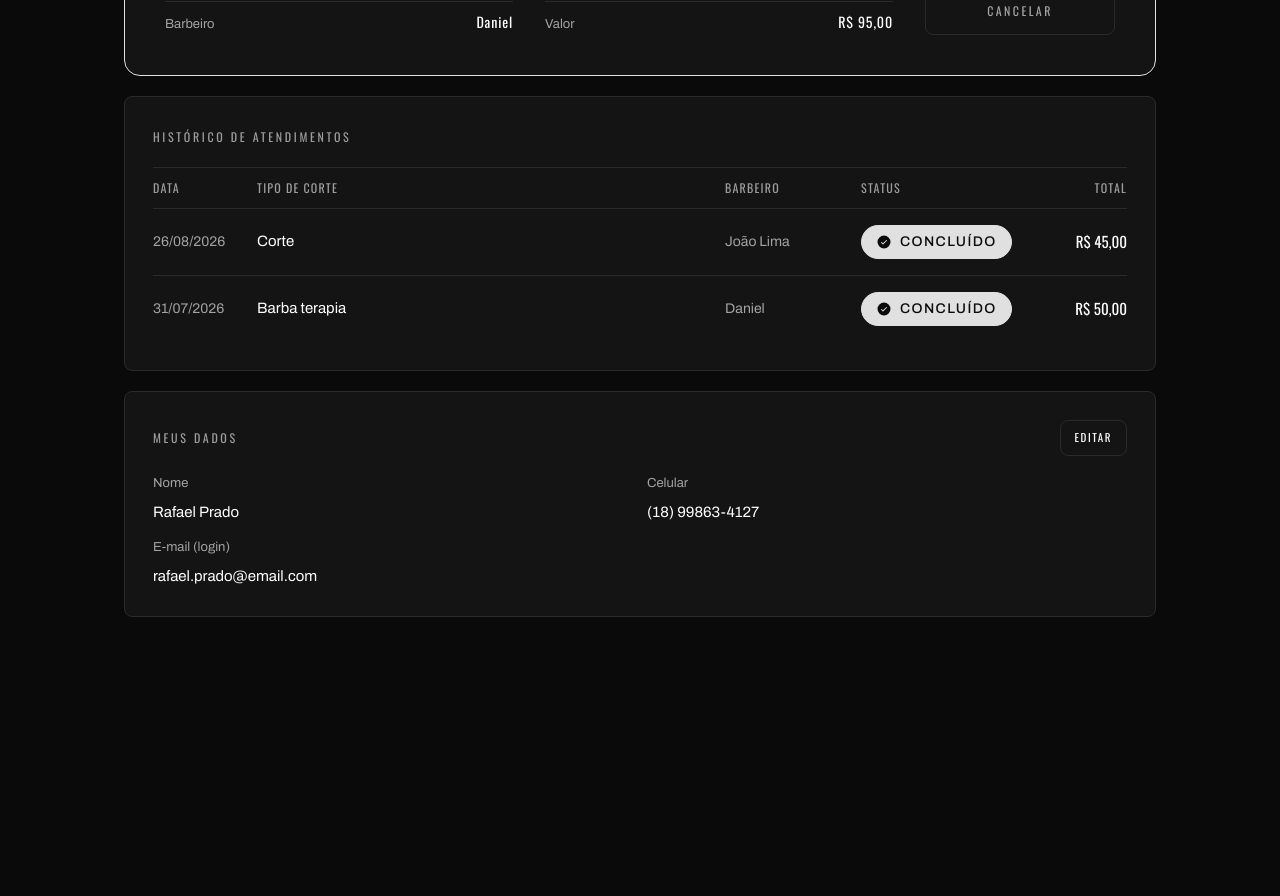
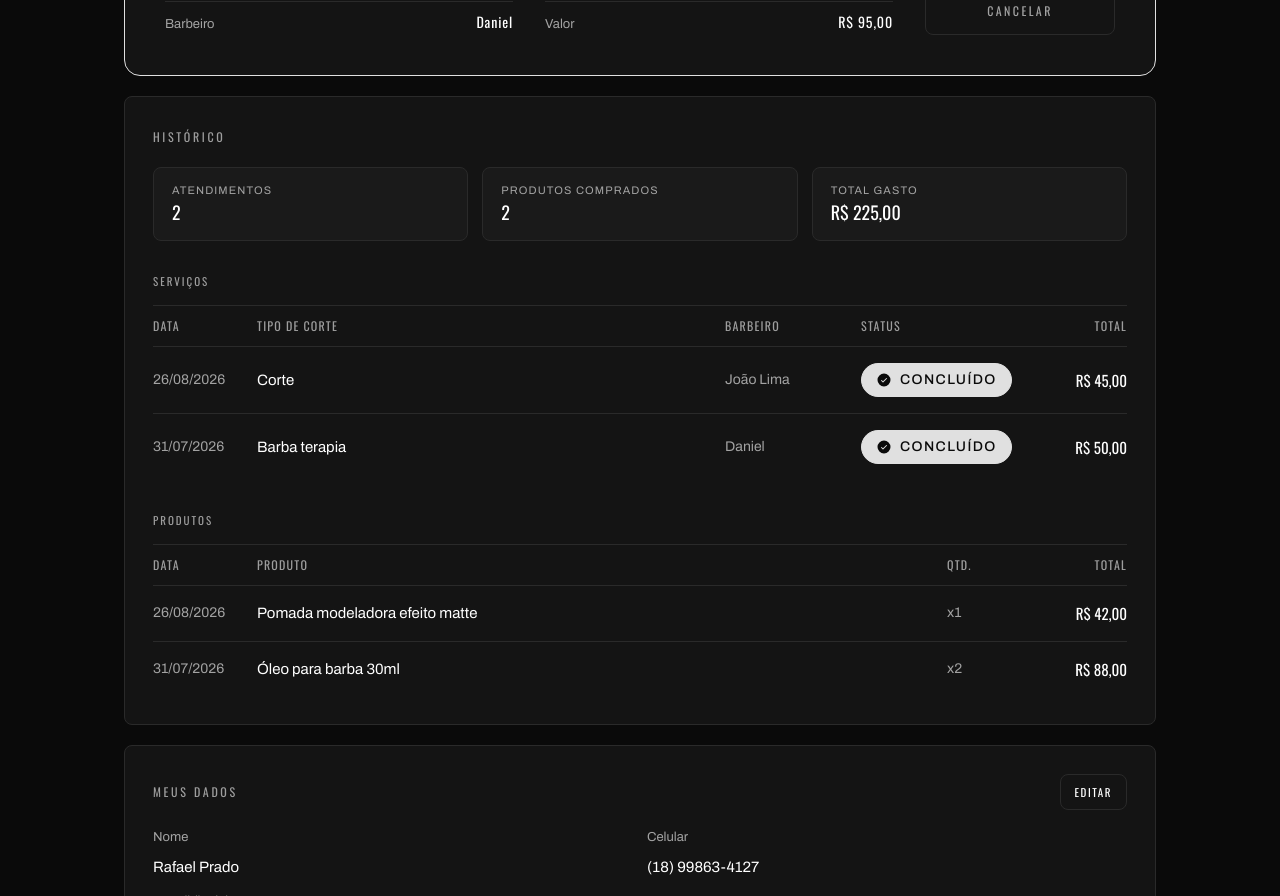
Before and after one commit to LeonardoSenerine/DCondeBarberShop, a React (Vite) app: page /conta in a window 1280 px wide. Shown: the part 560-1456 px from the top of the page. Before the commit the page ends 1241 px from the top, so only its background shows below. Built offline with nearby package versions, Linux system fonts and the light colour scheme; no server answers; a web font is replaced by a local one.

Commit message:
Fix error security

```diff
--- a/src/hooks/useBooking.ts
+++ b/src/hooks/useBooking.ts
@@ -6,6 +6,11 @@ import type { Database } from "@/types/database";
 
 type BookingRow = Database["public"]["Tables"]["bookings"]["Row"];
 type BookingInsert = Database["public"]["Tables"]["bookings"]["Insert"];
+
+// booked_slots isn't declared in the Database["public"]["Functions"] map (see
+// the comment on that field in database.ts) — cast the RPC name so we can
+// still chain filters, then annotate the response shape at the call site.
+type BookedSlotRow = { barber_id: string; scheduled_date: string; scheduled_time: string };
 
 export interface BookingWithDetails extends BookingRow {
   barbers: { name: string } | null;
@@ -40,13 +45,12 @@ export function useMonthBookings(barberId: string | null, year: number, month: n
     const lastDay = new Date(year, month + 1, 0).getDate();
     const to = `${year}-${String(month + 1).padStart(2, "0")}-${String(lastDay).padStart(2, "0")}`;
 
-    supabase
-      .from("booked_slots")
+    (supabase.rpc("booked_slots") as any)
       .select("scheduled_date, scheduled_time")
       .eq("barber_id", barberId)
       .gte("scheduled_date", from)
       .lte("scheduled_date", to)
-      .then(({ data }) => {
+      .then(({ data }: { data: Pick<BookedSlotRow, "scheduled_date" | "scheduled_time">[] | null }) => {
         if (!active) return;
         const map: Record<string, string[]> = {};
         (data ?? []).forEach((row) => {
@@ -172,3 +176,76 @@ export async function cancelBooking(id: string) {
   const { error } = await supabase.from("bookings").update({ status: "cancelled" }).eq("id", id);
   return { error: error?.message ?? null };
 }
+
+export interface MyPurchase {
+  id: string;
+  date: string;
+  product: string;
+  qty: number;
+  priceCents: number;
+}
+
+/** DEV-only mocked product purchases for the "Meus agendamentos" page. */
+function sampleMyPurchases(): MyPurchase[] {
+  const today = new Date();
+  const daysAgo = (n: number) => {
+    const d = new Date(today);
+    d.setDate(d.getDate() - n);
+    return dateKey(d);
+  };
+
+  return [
+    { id: "sample-my-purchase-1", date: daysAgo(14), product: "Pomada modeladora efeito matte", qty: 1, priceCents: 4200 },
+    { id: "sample-my-purchase-2", date: daysAgo(40), product: "Óleo para barba 30ml", qty: 2, priceCents: 8800 },
+  ];
+}
+
+/** The logged-in customer's completed product purchases, for the account page's history. */
+export function useMyPurchases(customerId: string | null) {
+  const [purchases, setPurchases] = useState<MyPurchase[]>([]);
+  const [loading, setLoading] = useState(true);
+
+  useEffect(() => {
+    if (!customerId) {
+      setPurchases(import.meta.env.DEV ? sampleMyPurchases() : []);
+      setLoading(false);
+      return;
+    }
+    let active = true;
+    setLoading(true);
+    supabase
+      .from("orders")
+      .select("id, created_at, order_items(quantity, unit_price_cents, products(name))")
+      .eq("customer_id", customerId)
+      .eq("status", "completed")
+      .order("created_at", { ascending: false })
+      .then(({ data }) => {
+        if (!active) return;
+        const rawOrders = (data ?? []) as unknown as {
+          id: string;
+          created_at: string;
+          order_items: { quantity: number; unit_price_cents: number; products: { name: string } | null }[] | null;
+        }[];
+        const items: MyPurchase[] = [];
+        rawOrders.forEach((o) => {
+          (o.order_items ?? []).forEach((it, i) => {
+            items.push({
+              id: `${o.id}-${i}`,
+              date: dateKey(new Date(o.created_at)),
+              product: it.products?.name ?? "Produto",
+              qty: it.quantity,
+              priceCents: it.unit_price_cents * it.quantity,
+            });
+          });
+        });
+        setPurchases(items.length === 0 && import.meta.env.DEV ? sampleMyPurchases() : items);
+        setLoading(false);
+      });
+
+    return () => {
+      active = false;
+    };
+  }, [customerId]);
+
+  return { purchases, loading };
+}
--- a/src/pages/AccountPage.tsx
+++ b/src/pages/AccountPage.tsx
@@ -1,7 +1,7 @@
 import { useState } from "react";
 import { Link, Navigate, useNavigate } from "react-router-dom";
 import { useAuth } from "@/context/AuthContext";
-import { useMyBookings, useCreateBooking, cancelBooking } from "@/hooks/useBooking";
+import { useMyBookings, useMyPurchases, useCreateBooking, cancelBooking } from "@/hooks/useBooking";
 import { BookingWizard, type BookingDraft } from "@/components/BookingWizard";
 import { ConfirmModal } from "@/components/admin/ConfirmModal";
 import { BookingStatusBadge } from "@/components/StatusBadge";
@@ -9,11 +9,13 @@ import { dateKey, formatCents, formatDateBR, formatTimeShort, MONTH_LABELS, WEEK
 import { Skeleton } from "@/components/Skeleton";
 
 const HISTORY_COLS = "88px minmax(0,1fr) 120px 150px 100px";
+const PRODUCT_COLS = "88px minmax(0,1fr) 64px 100px";
 
 export function AccountPage() {
   const { session, profile, loading, isAdmin, signOut, updateProfile } = useAuth();
   const navigate = useNavigate();
   const { bookings, loading: bookingsLoading, reload } = useMyBookings(session?.user.id ?? null);
+  const { purchases, loading: purchasesLoading } = useMyPurchases(session?.user.id ?? null);
   const { createBooking } = useCreateBooking();
   const [name, setName] = useState(profile?.full_name ?? (import.meta.env.DEV ? "Rafael Prado" : ""));
   const [phone, setPhone] = useState(profile?.phone ?? (import.meta.env.DEV ? "(18) 99863-4127" : ""));
@@ -37,6 +39,10 @@ export function AccountPage() {
     .sort((a, b) => a.scheduled_date.localeCompare(b.scheduled_date))[0];
   const history = bookings.filter((b) => b !== upcoming && b.status !== "cancelled");
   const upcomingPending = upcoming?.status === "pending";
+  const historyLoading = bookingsLoading || purchasesLoading;
+  const servicesTotalCents = history.reduce((sum, h) => sum + h.price_cents, 0);
+  const productsTotalCents = purchases.reduce((sum, p) => sum + p.priceCents, 0);
+  const grandTotalCents = servicesTotalCents + productsTotalCents;
 
   async function handleConfirmCancel() {
     if (!upcoming) return;
@@ -201,10 +207,19 @@ export function AccountPage() {
         </div>
 
         <div className="mb-5 rounded-lg border border-border bg-surface p-7">
-          <span className="font-heading text-xs tracking-[0.22em] text-muted-2 uppercase">Histórico de atendimentos</span>
-          <div className="mt-4.5 flex flex-col">
-            {bookingsLoading && <Skeleton count={3} className="my-2 h-6 w-full" />}
-            {!bookingsLoading && history.length === 0 && (
+          <span className="font-heading text-xs tracking-[0.22em] text-muted-2 uppercase">Histórico</span>
+
+          <div className="mt-4.5 grid gap-3.5 sm:grid-cols-3">
+            <HistoryStat label="Atendimentos" value={String(history.length)} />
+            <HistoryStat label="Produtos comprados" value={String(purchases.length)} />
+            <HistoryStat label="Total gasto" value={formatCents(grandTotalCents)} />
+          </div>
+
+          <div className="mt-7">
+            <span className="font-heading text-[11px] tracking-[0.18em] text-muted-2 uppercase">Serviços</span>
+            <div className="mt-3 flex flex-col">
+              {historyLoading && <Skeleton count={3} className="my-2 h-6 w-full" />}
+              {!historyLoading && history.length === 0 && (
                 <p className="py-3 text-[15px] text-muted">Nenhum atendimento anterior.</p>
               )}
               {history.length > 0 && (
@@ -240,6 +255,46 @@ export function AccountPage() {
                   </div>
                 </div>
               )}
+            </div>
+          </div>
+
+          <div className="mt-7">
+            <span className="font-heading text-[11px] tracking-[0.18em] text-muted-2 uppercase">Produtos</span>
+            <div className="mt-3 flex flex-col">
+              {historyLoading && <Skeleton count={2} className="my-2 h-6 w-full" />}
+              {!historyLoading && purchases.length === 0 && (
+                <p className="py-3 text-[15px] text-muted">Nenhuma compra de produto.</p>
+              )}
+              {purchases.length > 0 && (
+                <div className="overflow-x-auto">
+                  <div className="min-w-[520px]">
+                    <div
+                      className="grid items-center gap-4 border-t border-border py-3 font-heading text-xs whitespace-nowrap tracking-widest text-muted-2 uppercase"
+                      style={{ gridTemplateColumns: PRODUCT_COLS }}
+                    >
+                      <span>Data</span>
+                      <span>Produto</span>
+                      <span>Qtd.</span>
+                      <span className="text-right">Total</span>
+                    </div>
+                    {purchases.map((p) => (
+                      <div
+                        key={p.id}
+                        className="grid items-center gap-4 border-t border-border py-4"
+                        style={{ gridTemplateColumns: PRODUCT_COLS }}
+                      >
+                        <span className="text-sm text-muted">{formatDateBR(p.date)}</span>
+                        <span className="min-w-0 truncate text-[15px] text-white">{p.product}</span>
+                        <span className="text-sm text-muted">x{p.qty}</span>
+                        <span className="text-right font-heading text-[15px] text-white">
+                          {formatCents(p.priceCents)}
+                        </span>
+                      </div>
+                    ))}
+                  </div>
+                </div>
+              )}
+            </div>
           </div>
         </div>
 
@@ -356,3 +411,12 @@ export function AccountPage() {
     </div>
   );
 }
+
+function HistoryStat({ label, value }: { label: string; value: string }) {
+  return (
+    <div className="rounded-lg border border-border bg-surface-alt px-4.5 py-3.5">
+      <span className="block text-[11px] tracking-[0.1em] text-muted uppercase">{label}</span>
+      <span className="block font-heading text-lg text-white">{value}</span>
+    </div>
+  );
+}
--- a/src/types/database.ts
+++ b/src/types/database.ts
@@ -195,16 +195,12 @@ export interface Database {
         Relationships: [];
       };
     };
-    Views: {
-      booked_slots: {
-        Row: {
-          barber_id: string;
-          scheduled_date: string;
-          scheduled_time: string;
-        };
-        Relationships: [];
-      };
-    };
+    Views: Record<never, never>;
+    // booked_slots is a SECURITY DEFINER function (see schema.sql), called via
+    // .rpc() — its Args/Returns are cast locally in useBooking.ts rather than
+    // declared here, since giving Functions a non-empty entry here breaks
+    // unrelated embedded-select type inference elsewhere in this file (a
+    // postgrest-js/TS generic-caching quirk with this dependency version).
     Functions: Record<string, never>;
     Enums: Record<string, never>;
     CompositeTypes: Record<string, never>;
```
Also changed, not shown: 1 other file (tests, documents, lock files or other folders). Lines whose indentation alone changed are shown as unchanged.
